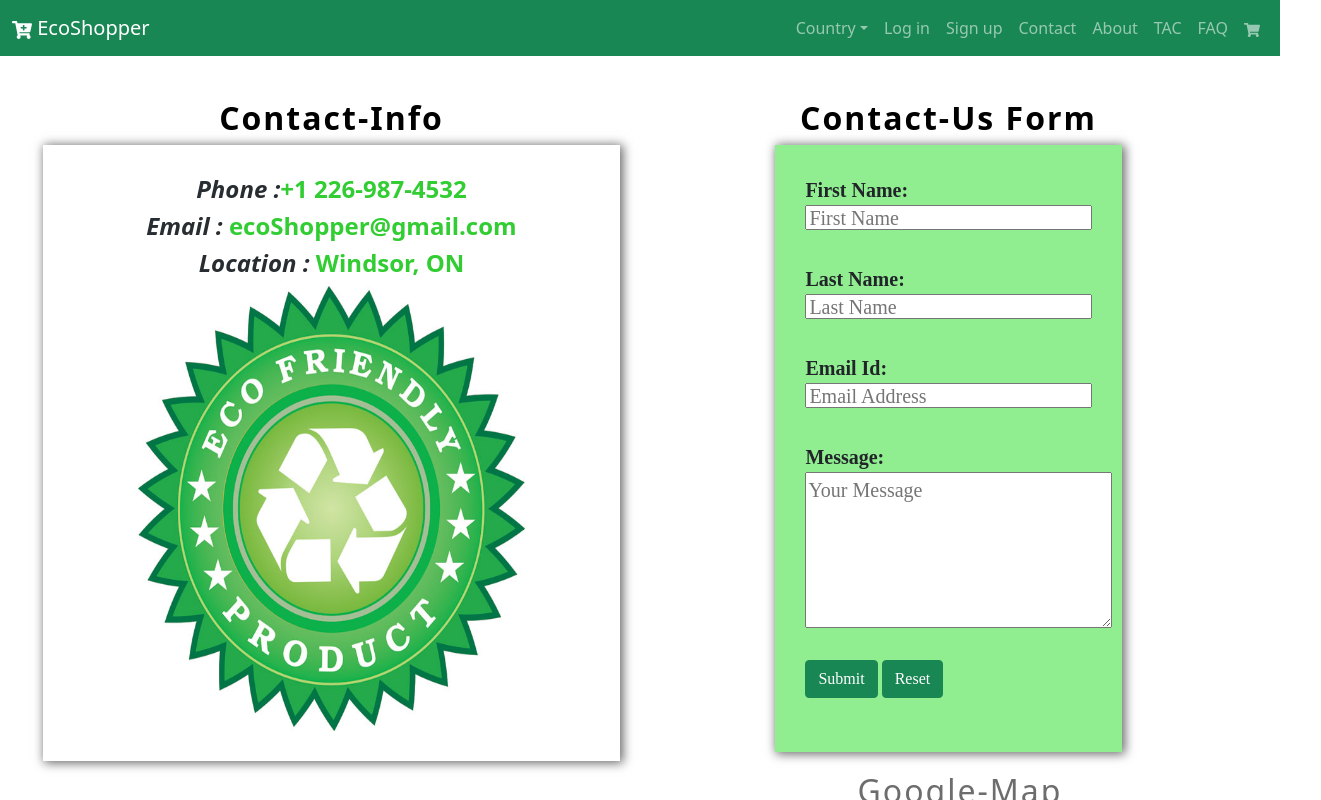
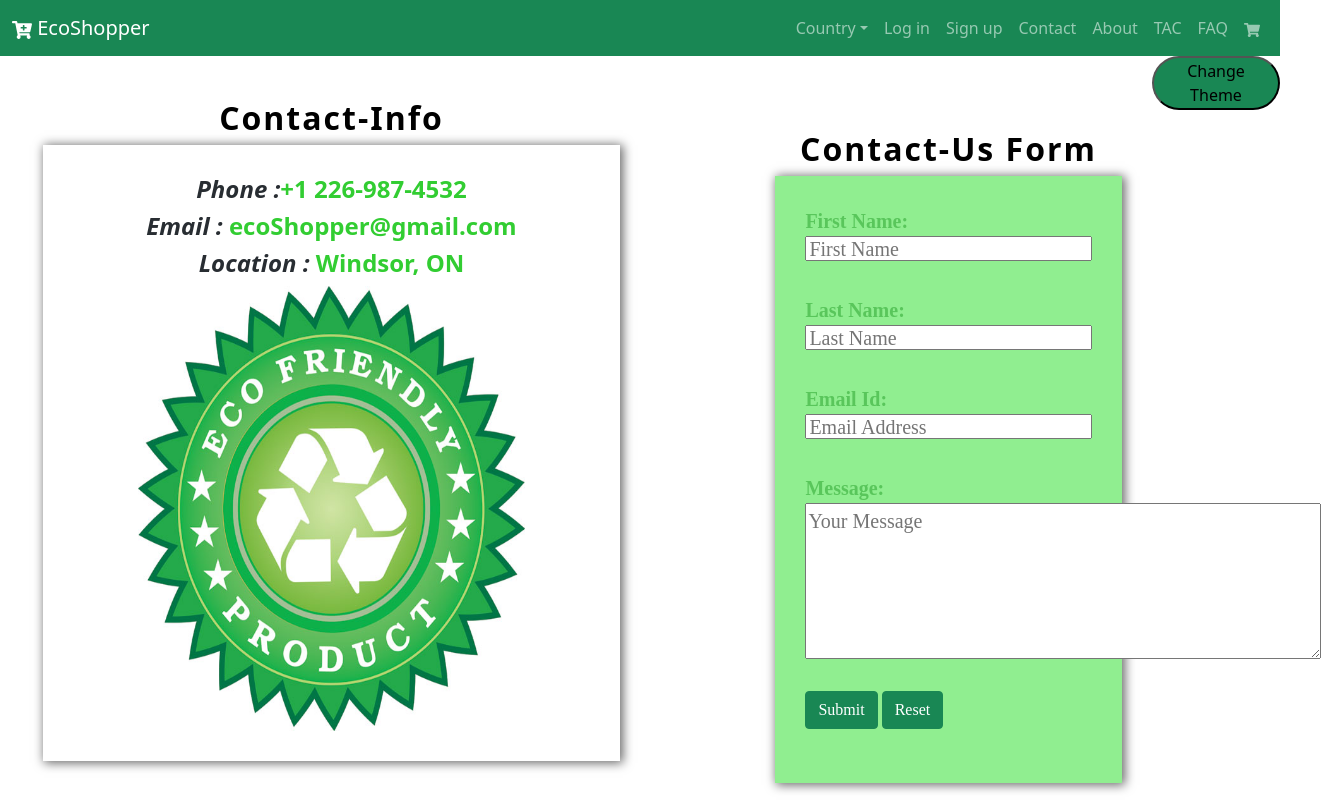
Before and after one commit to Noor-Alina/COMP3340-Project, a React (Create React App) app: page /Contact in a window 1280 px wide. Shown: the top 800 px of the page, 1321 px wide, since content can reach past the window. Built offline with nearby package versions, Linux system fonts and the light colour scheme; no server answers.

Commit message:
added themes

```diff
--- a/package.json
+++ b/package.json
@@ -12,6 +12,7 @@
     "bootstrap": "^5.0.2",
     "firebase": "^8.8.0",
     "google-maps-react": "^2.0.6",
+    "lodash": "^4.17.21",
     "react": "^17.0.2",
     "react-bootstrap": "^1.6.1",
     "react-currency-format": "^1.0.0",
@@ -24,8 +25,10 @@
     "react-use-cart": "^1.11.2",
     "redux": "^4.1.0",
     "save": "^2.4.0",
+    "styled-components": "^5.3.0",
     "swup": "^2.0.14",
-    "web-vitals": "^1.1.2"
+    "web-vitals": "^1.1.2",
+    "webfontloader": "^1.6.28"
   },
   "scripts": {
     "start": "concurrently \"npm run server\" \"react-scripts start\"",
--- a/src/App.js
+++ b/src/App.js
@@ -24,6 +24,16 @@ import Delivery from './static/Delivery';
 import ReturnsRefunds from './static/ReturnsRefunds';
 import Account from './static/Account';
 import GoogleMap from './static/GoogleMap';
+import styled, { ThemeProvider } from 'styled-components';
+import { lightTheme, darkTheme, greenTheme, GlobalStyles } from './dynamic/themes';
+import { Button } from 'react-bootstrap';
+
+
+const StyledApp = styled.div`
+
+color: ${props => props.theme.fontColor};
+`;
+
 
 function App(props) {
   const [user, setUser] = useState(null);
@@ -31,6 +41,12 @@ function App(props) {
   const [userName, setUserName] = useState(null);
   const [userID, setUserID] = useState(null);
   const [userDetails, setUserDetails] = useState({});
+
+  const [theme, setTheme] = useState("light");
+
+  const themeToggler = () => {
+    theme === 'light' ? setTheme('dark') : theme === 'dark' ? setTheme('green') : setTheme('light');
+  }
 
   useEffect(() => {
     firebase.auth().onAuthStateChanged(FBUser => {
@@ -86,9 +102,12 @@ function App(props) {
   }
 
   return (
-    <div>
+    <ThemeProvider theme={theme === 'light' ? lightTheme : theme === 'dark' ? darkTheme : greenTheme}>
+      <GlobalStyles />
+    <StyledApp>
       <Router history={history}>
         <Header user={user} logOutUser={logOutUser} />
+        <button className="changeTheme bg-success float-left" onClick={() => themeToggler()} >Change Theme</button>
         {user && getWelcomeMessage()}
         <Switch>
           <Route exact path="/" component={() => <Home user={user} />} />
@@ -110,7 +129,9 @@ function App(props) {
       </Router>
     <Footer />
 
-    </div >
+    </StyledApp>
+
+    </ThemeProvider>
   );
 }
 
--- /dev/null
+++ b/src/dynamic/themes.js
@@ -0,0 +1,24 @@
+import { createGlobalStyle } from 'styled-components';
+
+export const lightTheme = {
+    body: "#fff",
+    fontColor: "#59c65b",
+};
+
+export const darkTheme = {
+    body: "#000",
+    fontColor: "#000",
+};
+export const greenTheme = {
+    body: "#59c65b",
+    fontColor: "#000",
+};
+
+export const GlobalStyles = createGlobalStyle`
+
+    body {
+
+        background-color: ${props => props.theme.body};
+
+    }
+`
--- a/src/index.css
+++ b/src/index.css
@@ -516,3 +516,10 @@ width:100%;
   border-color: #a88734 #9c7e31 #846a29;
   color: #111;
 }
+/* Theme */
+.changeTheme {
+  width: 10%;
+  position: relative;
+  float: right;
+  border-radius: 30px;
+}
--- a/src/static/About.js
+++ b/src/static/About.js
@@ -34,7 +34,7 @@ export default class About extends React.Component {
                             <h2>Prices?</h2>
                             <p style={{ textAlign: 'left' }}>We try to get our valued customres the best value for their money.</p>
                         </div>
-                        <div class="float-container">
+                        <div>
 
                             <div class="float-child">
                                 <div class="columns"></div>
--- a/src/static/Contact.js
+++ b/src/static/Contact.js
@@ -56,7 +56,7 @@ export default class Contact extends React.Component {
               <label className="contact-label" for="fname" > First Name: <input className="contact-input" type="text" placeholder="First Name" required /> </label><br />
               <label className="contact-label" for="lname" > Last Name: <input className="contact-input" type="text" placeholder="Last Name" required /> </label><br />
               <label className="contact-label" for="email-id">Email Id: <input className="contact-input" type="email" aria-describedby="emailHelp" placeholder="Email Address" required /></label><br />
-              <label className="contact-label" for="message">Message: <br /><textarea className="contact-text" class="c-control" rows="5" cols="26" placeholder="Your Message" required></textarea> </label><br />
+              <label className="contact-label" for="message">Message: <br /><textarea className="contact-text" class="c-control" rows="5" cols="45" placeholder="Your Message" required></textarea> </label><br />
               <button className="btn btn-success" type="submit">Submit</button>&nbsp;
               <button className="btn btn-success" type="reset">Reset</button>
               <div>
```
Also changed, not shown: 1 other file (tests, documents, lock files or other folders).
